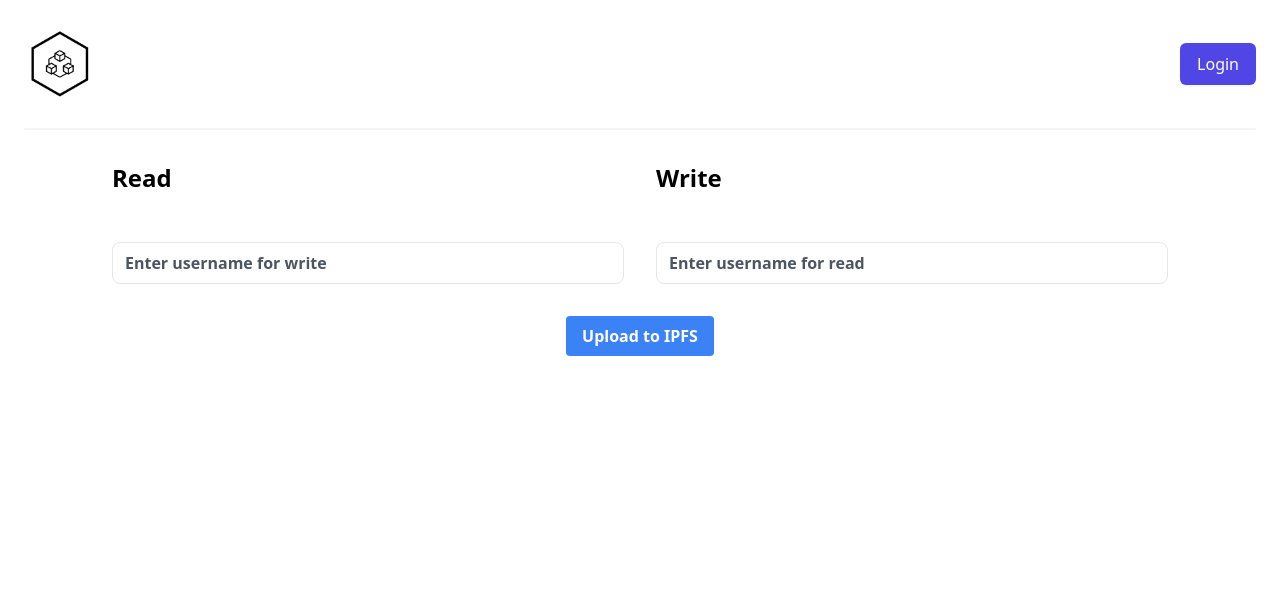
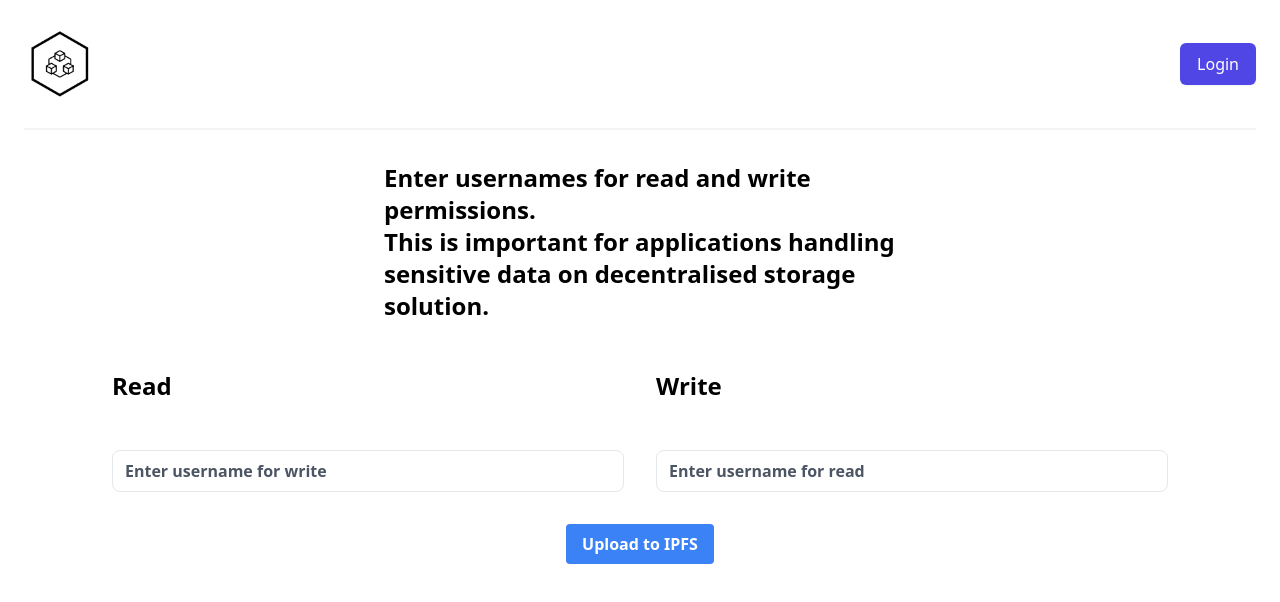
Before and after one commit to ControlDb/controldb-fe, a Next.js app in the folder client/: page /set-permission in a window 1280 px wide. Shown: the top 602 px of the page. Built offline with nearby package versions, Linux system fonts and the light colour scheme.

Commit message:
copy changes

```diff
--- a/client/pages/set-permission.tsx
+++ b/client/pages/set-permission.tsx
@@ -40,8 +40,6 @@ export default function SetPermission() {
         }
     ]
 
-    console.log("json", json)
-
     // Upload to IPFS
     const uploadToIPFS = async () => {
       const res = await createUserDocument(user, json)
@@ -61,6 +59,15 @@ export default function SetPermission() {
     <>
     <Header user={user} />
     <div className='px-24'>
+      {/* Add a text explaining how the solution uniquely allows for private read and write
+      Mission-critical for applications handling sensitive data (eg. FinTech) */}
+      <div className="flex justify-center my-4">
+        <div className="w-full md:w-1/2 p-4 text-2xl font-bold">
+          Enter usernames for read and write permissions.
+          <br />
+          This is important for applications handling sensitive data on decentralised storage solution.
+        </div>
+      </div>
       <div className="flex justify-center my-4 bg:gray">
         <div className="w-full md:w-1/2 p-4 text-2xl font-bold">Read</div>
         <div className="w-full md:w-1/2 p-4 text-2xl font-bold">Write</div>
--- a/client/pages/view-document.tsx
+++ b/client/pages/view-document.tsx
@@ -9,6 +9,13 @@ export default function ViewDocument() {
 
   const user = router.query.user;
   const document = router.query.document;
+
+  const viewDocument = () => {
+    router.push({
+      pathname: `/users/${user}`,
+      query: {user: user}
+    })
+  }
 
   useEffect(() => {
     const getDocument = async () => {
@@ -27,7 +34,7 @@ export default function ViewDocument() {
           <h1 className='text-6xl font-bold my-6'>Document Info</h1>
         </div>
       </div>
-      <div className='max-w-4xl mx-auto'>
+      <div className='w-screen mx-auto'>
         <table className='table-auto'>
           <thead>
             <tr>
@@ -47,6 +54,15 @@ export default function ViewDocument() {
           </tbody>
         </table>
       </div>
+      {/* Button to  view document */}
+      <div className='flex justify-center'>
+        <button
+          className='bg-blue-500 hover:bg-blue-700 text-white font-bold py-2 px-4 rounded my-6'
+          onClick={viewDocument}
+        >
+          View Document
+        </button>
+        </div>
     </>
   );
 }
```
